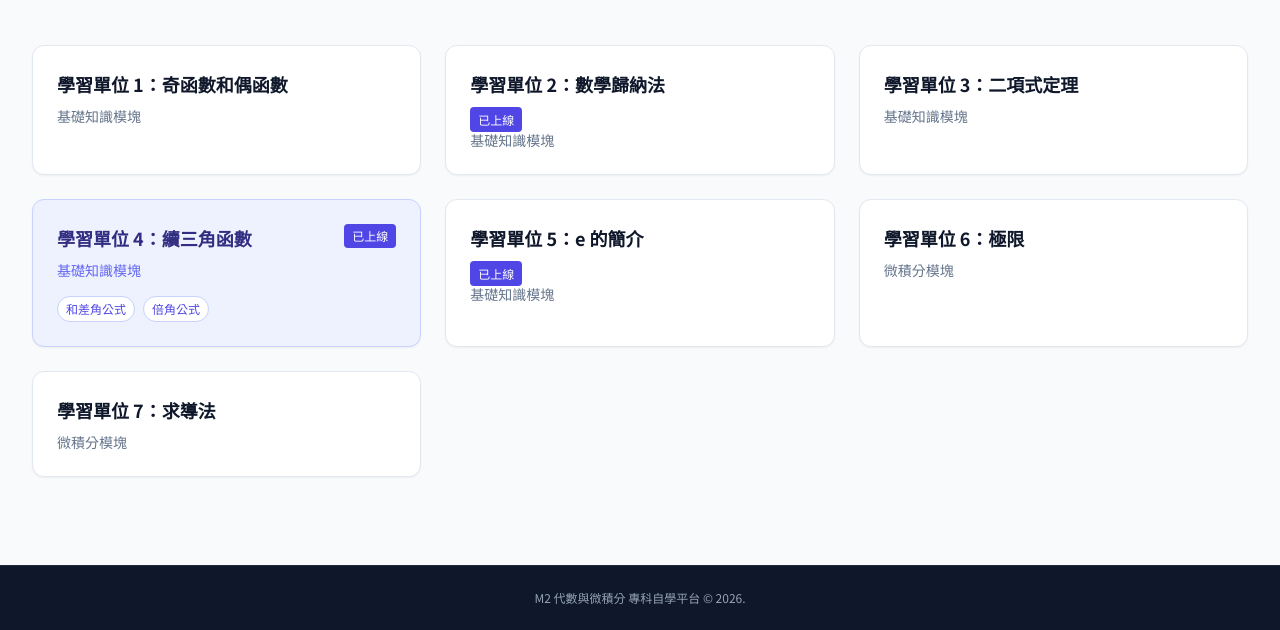
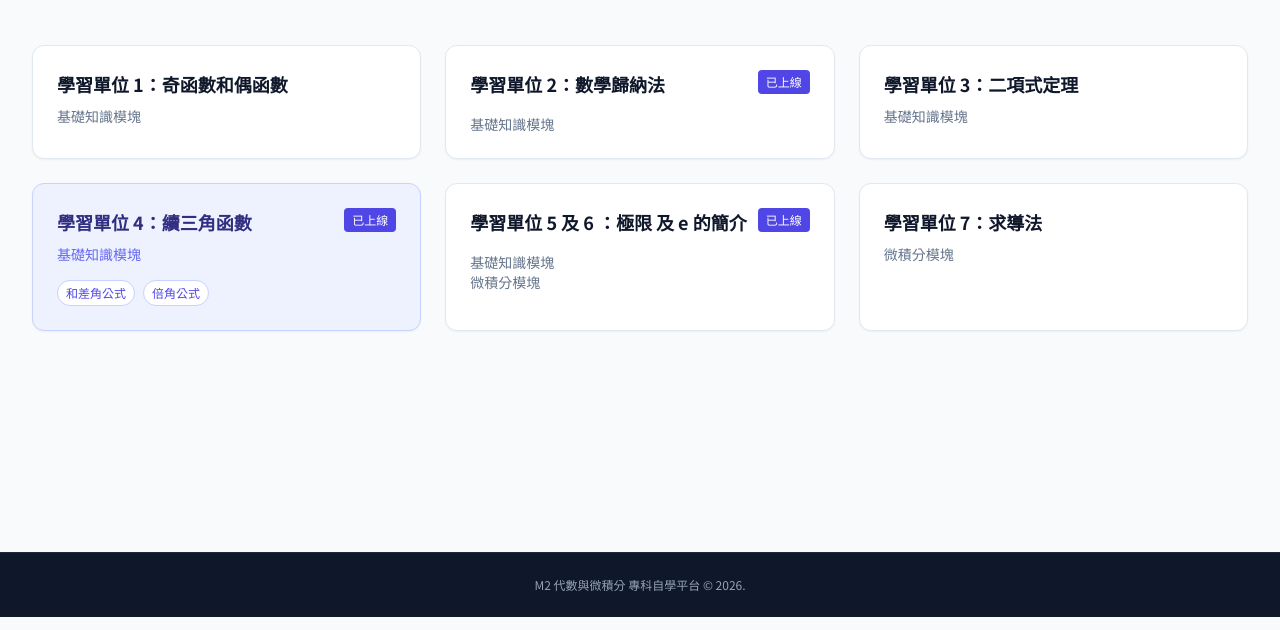
Before and after one commit to BugPoon/M2Learner, a plain HTML site: page index.html in a window 1280 px wide. Shown: the part 183-813 px from the top of the page. Drawn offline with nearby package versions, Linux system fonts and the light colour scheme.

Commit message:
Update index.html

```diff
--- a/index.html
+++ b/index.html
@@ -51,8 +51,10 @@
 
             <!-- Unit 2 -->
             <a href="topics/unit_02_math_induction.html" class="bg-white p-6 rounded-xl border border-slate-200 shadow-sm hover:shadow-md hover:border-indigo-400 transition-all group block">
-                <h3 class="text-lg font-bold text-slate-900 mb-2 group-hover:text-indigo-600">學習單位 2：數學歸納法</h3>
-                <span class="bg-indigo-600 text-white text-xs px-2 py-1 rounded">已上線</span>
+                <div class="flex justify-between items-start mb-2">
+                    <h3 class="text-lg font-bold text-slate-900 mb-2 group-hover:text-indigo-600">學習單位 2：數學歸納法</h3>
+                    <span class="bg-indigo-600 text-white text-xs px-2 py-1 rounded">已上線</span>
+                </div>
                 <p class="text-sm text-slate-500">基礎知識模塊</p>
             </a>
 
@@ -77,14 +79,11 @@
 
             <!-- Unit 5 -->
             <a href="topics/unit_05_intro_to_e.html" class="bg-white p-6 rounded-xl border border-slate-200 shadow-sm hover:shadow-md hover:border-indigo-400 transition-all group block">
-                <h3 class="text-lg font-bold text-slate-900 mb-2 group-hover:text-indigo-600">學習單位 5：e 的簡介</h3>
-                <span class="bg-indigo-600 text-white text-xs px-2 py-1 rounded">已上線</span>
+                <div class="flex justify-between items-start mb-2">
+                    <h3 class="text-lg font-bold text-slate-900 mb-2 group-hover:text-indigo-600">學習單位 5 及 6 ：極限 及 e 的簡介</h3>
+                    <span class="bg-indigo-600 text-white text-xs px-2 py-1 rounded">已上線</span>
+                </div>
                 <p class="text-sm text-slate-500">基礎知識模塊</p>
-            </a>
-
-            <!-- Unit 6 -->
-            <a href="topics/unit_06_limits.html" class="bg-white p-6 rounded-xl border border-slate-200 shadow-sm hover:shadow-md hover:border-indigo-400 transition-all group block">
-                <h3 class="text-lg font-bold text-slate-900 mb-2 group-hover:text-indigo-600">學習單位 6：極限</h3>
                 <p class="text-sm text-slate-500">微積分模塊</p>
             </a>
 
```
